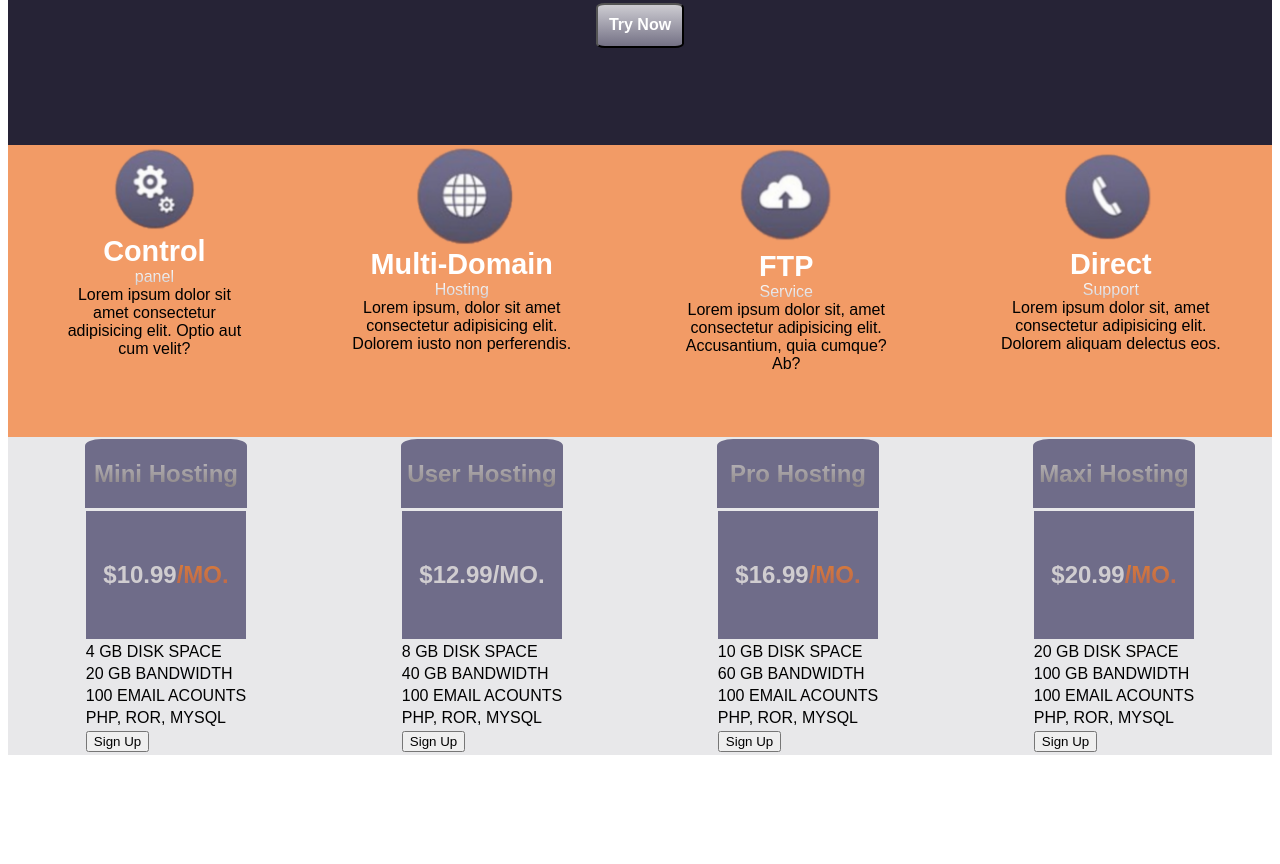
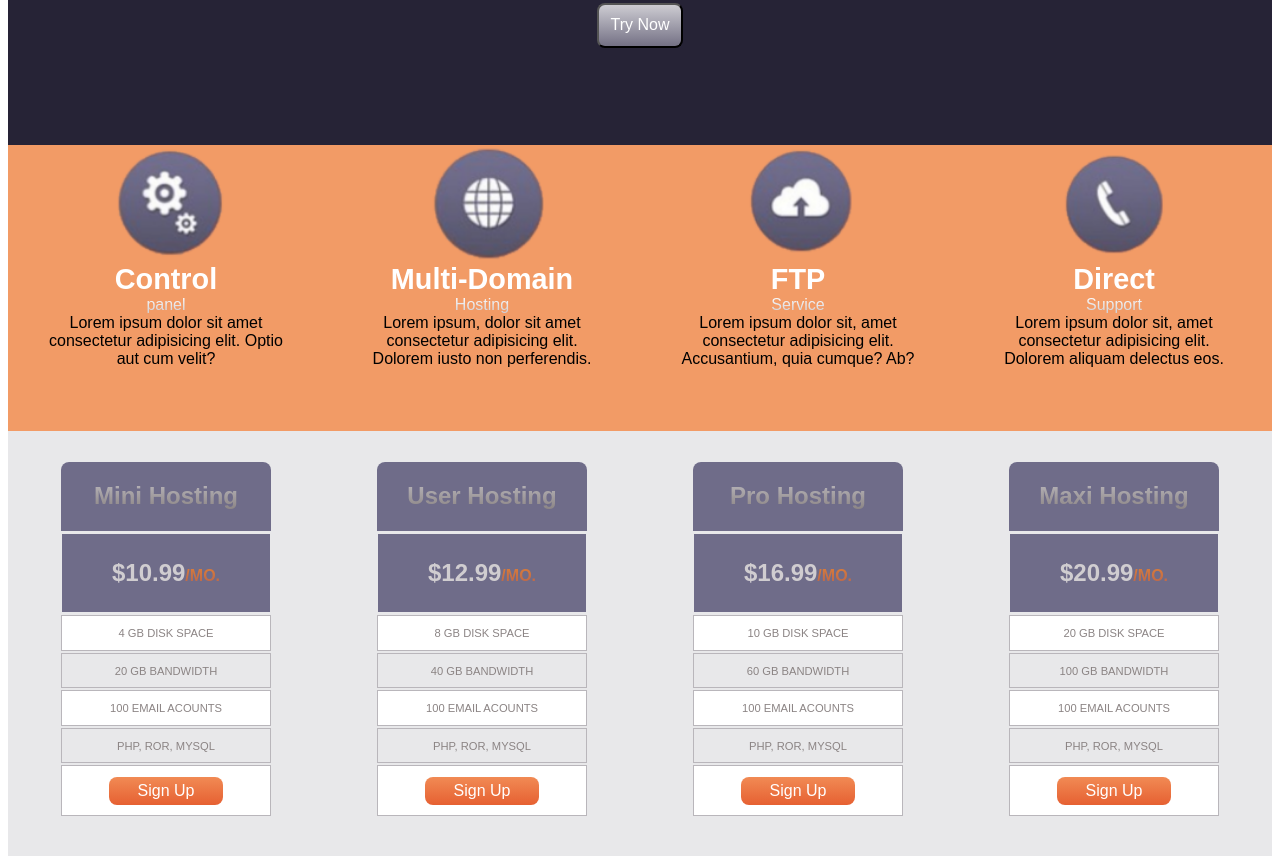
Before and after one commit to GrantEMcMillan/AIRBOX-Project, a plain HTML site: page index.html in a window 1280 px wide. Shown: the part 586-1450 px from the top of the page. Before the commit the page ends 1349 px from the top, so only its background shows below. Drawn offline with Linux system fonts and the light colour scheme.

Commit message:
Completed Hosting Services Section

```diff
--- a/css/style.css
+++ b/css/style.css
@@ -114,23 +114,25 @@
   margin: 5% auto 1% auto;
 }
 
-.support button {
+/*Try Now Button*/
+
+.try-now {
   font-size: 1rem;
-  font-weight: 600;
+
   background-image: linear-gradient(#cdccd2, #747185);
   color: white;
   padding: 0.7rem;
-  border-radius: 10%;
+  border-radius: 0.5rem 0.5rem;
   margin: 0 auto 10% auto;
   &:hover {
-    color: #262336;
+    font-weight: bolder;
   }
 }
 
 /*Section with orange background*/
 .orange-container {
   display: flex;
-  justify-content: space-evenly;
+  justify-content: space-around;
   background-color: #f29b66;
   padding-bottom: 5%;
 }
@@ -158,38 +160,23 @@ p {
   background-clip: text;
 }
 
-.control {
+.service-types {
   display: flex;
   flex-direction: column;
-  align-items: center;
-  margin: 0 4%;
+  width: 20%;
 }
 
-.multi-domain {
-  display: flex;
-  flex-direction: column;
-  align-items: center;
-  margin: 0 4%;
-}
-
-.ftp {
-  display: flex;
-  flex-direction: column;
-  align-items: center;
-  margin: 0 4%;
-}
-.direct {
-  display: flex;
-  flex-direction: column;
-  align-items: center;
-  margin: 0 4%;
-}
-
-/*Price Container*/
-.price-container {
+/*Hosting Options Container*/
+.hosting-container {
   display: flex;
   justify-content: space-around;
   background-color: #e8e8ea;
+  padding: 1% 0 3% 0;
+}
+
+.hosting-table {
+  width: 17%;
+  margin-top: 1rem;
 }
 
 .fade-font-3 {
@@ -200,24 +187,52 @@ p {
 
 .hosting-heading {
   background-color: #6f6c89;
-  border-top-left-radius: 10%;
-  border-top-right-radius: 10%;
+  border-radius: 0.5rem 0.5rem 0 0;
 }
 
 .price {
   color: #d0cdd0;
   background-color: #6f6c89;
-}
-
-h2.price {
   margin-bottom: 0px;
   margin-top: 0px;
-  padding-top: 50px;
-  padding-bottom: 50px;
+  padding: 25px 0;
 }
 
 .per-month {
   background-image: linear-gradient(#db7c39, #b9674d);
   color: transparent;
   background-clip: text;
+  font-size: 1rem;
 }
+
+/*Hosting Details*/
+
+td {
+  border: solid #b9b6bb 1px;
+  text-align: center;
+  font-size: 0.7rem;
+  color: #8b8484;
+  padding: 5%;
+}
+
+tr:nth-child(odd) {
+  background-color: #ffffff;
+}
+
+td:nth-child(even) {
+  background-color: #f5f0f0;
+}
+
+/*Sign Up Button*/
+.sign-up {
+  background-image: linear-gradient(#f18a54, #e66032);
+  color: white;
+  border-radius: 0.5rem 0.5rem;
+  padding: 0.3rem 1.8rem;
+  font-size: 1rem;
+  border: none;
+
+  &:hover {
+    font-weight: bolder;
+  }
+}
--- a/index.html
+++ b/index.html
@@ -48,8 +48,8 @@
             vero quae perferendis similique qui laboriosam, distinctio dolore
             consequuntur, mollitia quos illum.
           </p>
-          <a href="#">
-            <button type="button">Try Now</button>
+          <a href="#" target="_blank">
+            <button class="try-now">Try Now</button>
           </a>
         </div>
       </section>
@@ -57,7 +57,7 @@
       <!-- Section with Orange Background -->
       <section class="orange-container">
         <!-- Control panel column -->
-        <div class="control">
+        <div class="service-types">
           <img
             src="./images/control-panel.png"
             alt="Icon with a small gear and a larger gear"
@@ -71,7 +71,7 @@
         </div>
 
         <!-- Multi-Domain Hosting Column -->
-        <div class="multi-domain">
+        <div class="service-types">
           <img src="./images/multi-domain.png" alt="Icon with a Globe" />
           <h2>Multi-Domain</h2>
           <p class="fade-font-2">Hosting</p>
@@ -82,7 +82,7 @@
         </div>
 
         <!-- FTP Service Column -->
-        <div class="ftp">
+        <div class="service-types">
           <img src="./images/ftp.png" alt="Icon with a cloud" />
           <h2>FTP</h2>
           <p class="fade-font-2">Service</p>
@@ -93,7 +93,7 @@
         </div>
 
         <!-- Direct Support Column -->
-        <div class="direct">
+        <div class="service-types">
           <img src="./images/direct.png" alt="Icon with telephone" />
           <h2>Direct</h2>
           <p class="fade-font-2">Support</p>
@@ -104,10 +104,10 @@
         </div>
       </section>
 
-      <!-- Hosting Price Container -->
-      <section class="price-container">
+      <!-- Hosting Options Container -->
+      <section class="hosting-container">
         <!-- Mini Hosting Table -->
-        <table class="mini-hosting">
+        <table class="hosting-table">
           <tr>
             <th class="hosting-heading">
               <h2 class="fade-font-3">Mini Hosting</h2>
@@ -132,13 +132,15 @@
           <td>PHP, ROR, MYSQL</td>
           <tr>
             <td>
-              <button>Sign Up</button>
+              <a href="#" target="_blank">
+                <button class="sign-up">Sign Up</button>
+              </a>
             </td>
           </tr>
         </table>
 
         <!-- User Hosting Table -->
-        <table class="user-hosting">
+        <table class="hosting-table">
           <tr>
             <th class="hosting-heading">
               <h2 class="fade-font-3">User Hosting</h2>
@@ -147,7 +149,7 @@
 
           <tr>
             <th>
-              <h2 class="price">$12.99<span class="per-month>">/MO.</span></h2>
+              <h2 class="price">$12.99<span class="per-month">/MO.</span></h2>
             </th>
           </tr>
 
@@ -163,13 +165,15 @@
           <td>PHP, ROR, MYSQL</td>
           <tr>
             <td>
-              <button>Sign Up</button>
+              <a href="#" target="_blank">
+                <button class="sign-up">Sign Up</button>
+              </a>
             </td>
           </tr>
         </table>
 
         <!-- Pro Hosting Table -->
-        <table class="pro-hosting">
+        <table class="hosting-table">
           <tr>
             <th class="hosting-heading">
               <h2 class="fade-font-3">Pro Hosting</h2>
@@ -194,13 +198,15 @@
           <td>PHP, ROR, MYSQL</td>
           <tr>
             <td>
-              <button>Sign Up</button>
+              <a href="#" target="_blank">
+                <button class="sign-up">Sign Up</button>
+              </a>
             </td>
           </tr>
         </table>
 
         <!-- Maxi Hosting Table -->
-        <table class="maxi-hosting">
+        <table class="hosting-table">
           <tr>
             <th class="hosting-heading">
               <h2 class="fade-font-3">Maxi Hosting</h2>
@@ -225,7 +231,9 @@
           <td>PHP, ROR, MYSQL</td>
           <tr>
             <td>
-              <button>Sign Up</button>
+              <a href="#" target="_blank">
+                <button class="sign-up">Sign Up</button>
+              </a>
             </td>
           </tr>
         </table>
```
